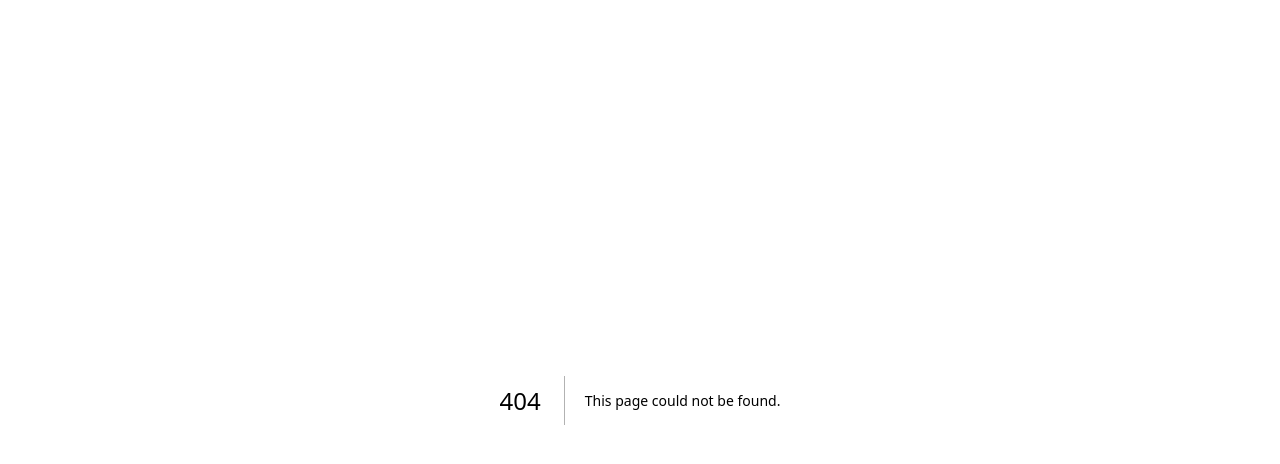
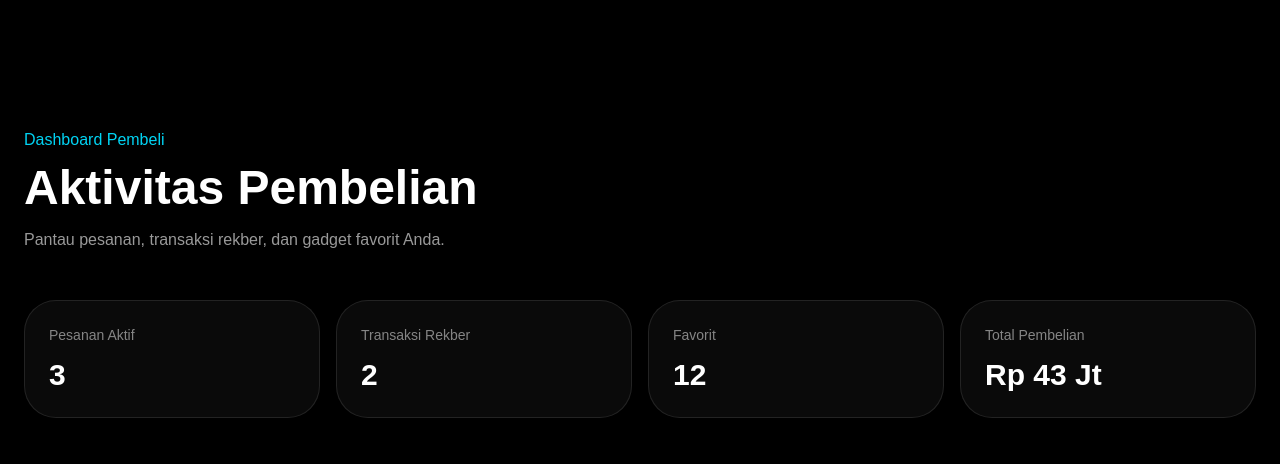
Before and after one commit to Rexlicky/gadgetswap, a Next.js app: page /buyer in a window 1280 px wide. Before the commit this address had no page. Shown: the top 464 px of the page. Built offline with nearby package versions, Linux system fonts and the light colour scheme.

Commit message:
feat: create buyer dashboard

```diff
--- /dev/null
+++ b/src/app/buyer/page.js
@@ -0,0 +1,21 @@
+import BuyerStats from "@/components/buyer/BuyerStats";
+
+export default function BuyerPage() {
+  return (
+    <main className="min-h-screen bg-black text-white">
+      <div className="mx-auto max-w-7xl px-6 py-32">
+        <div className="mb-12">
+          <p className="text-cyan-400">Dashboard Pembeli</p>
+
+          <h1 className="mt-3 text-5xl font-bold">Aktivitas Pembelian</h1>
+
+          <p className="mt-4 text-white/60">
+            Pantau pesanan, transaksi rekber, dan gadget favorit Anda.
+          </p>
+        </div>
+
+        <BuyerStats />
+      </div>
+    </main>
+  );
+}
--- /dev/null
+++ b/src/components/buyer/BuyerStats.jsx
@@ -0,0 +1,35 @@
+export default function BuyerStats() {
+  const stats = [
+    {
+      title: "Pesanan Aktif",
+      value: "3",
+    },
+    {
+      title: "Transaksi Rekber",
+      value: "2",
+    },
+    {
+      title: "Favorit",
+      value: "12",
+    },
+    {
+      title: "Total Pembelian",
+      value: "Rp 43 Jt",
+    },
+  ];
+
+  return (
+    <div className="grid gap-4 md:grid-cols-4">
+      {stats.map((item) => (
+        <div
+          key={item.title}
+          className="rounded-[2rem] border border-white/10 bg-white/[0.04] p-6 backdrop-blur-xl"
+        >
+          <p className="text-sm text-white/50">{item.title}</p>
+
+          <h3 className="mt-3 text-3xl font-bold">{item.value}</h3>
+        </div>
+      ))}
+    </div>
+  );
+}
```
